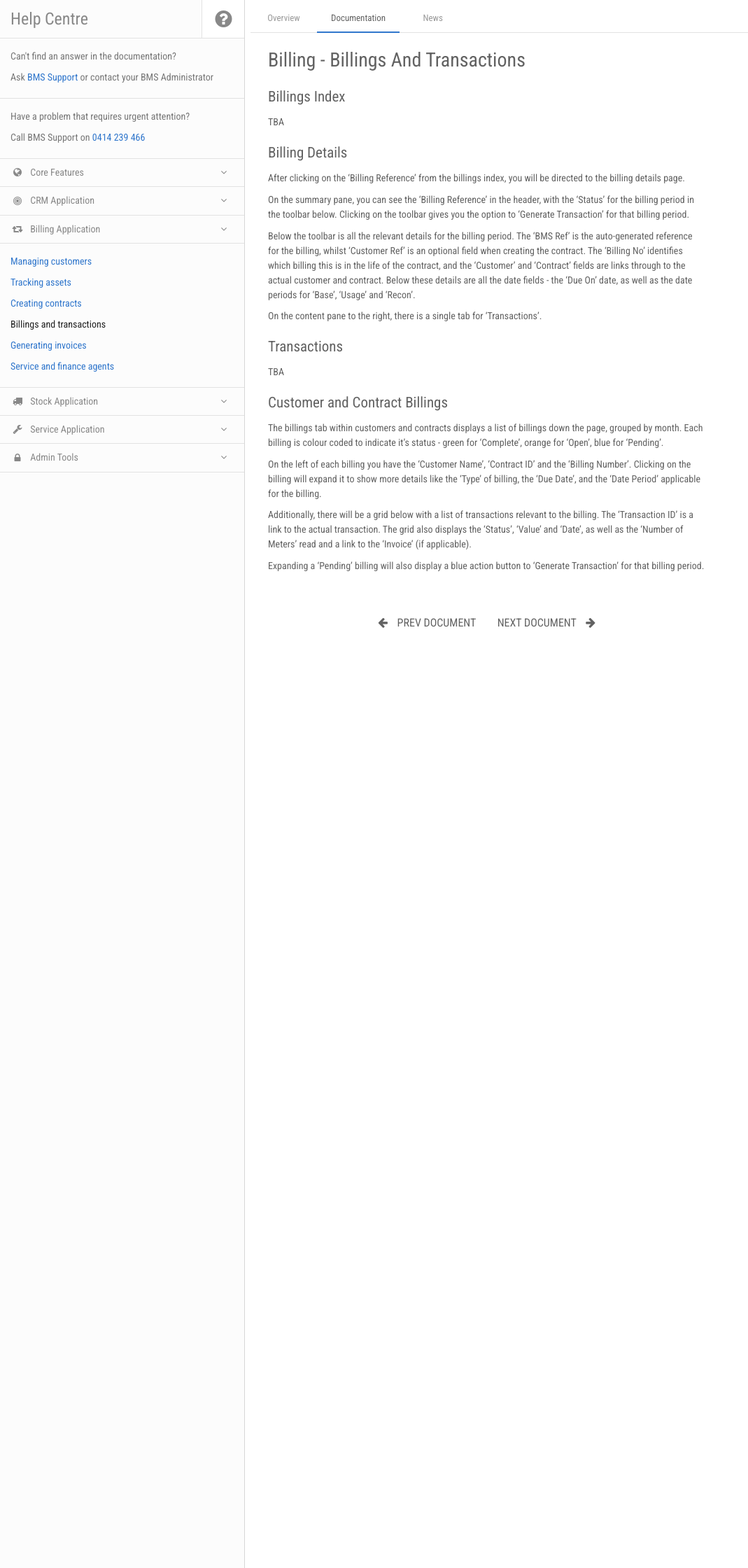
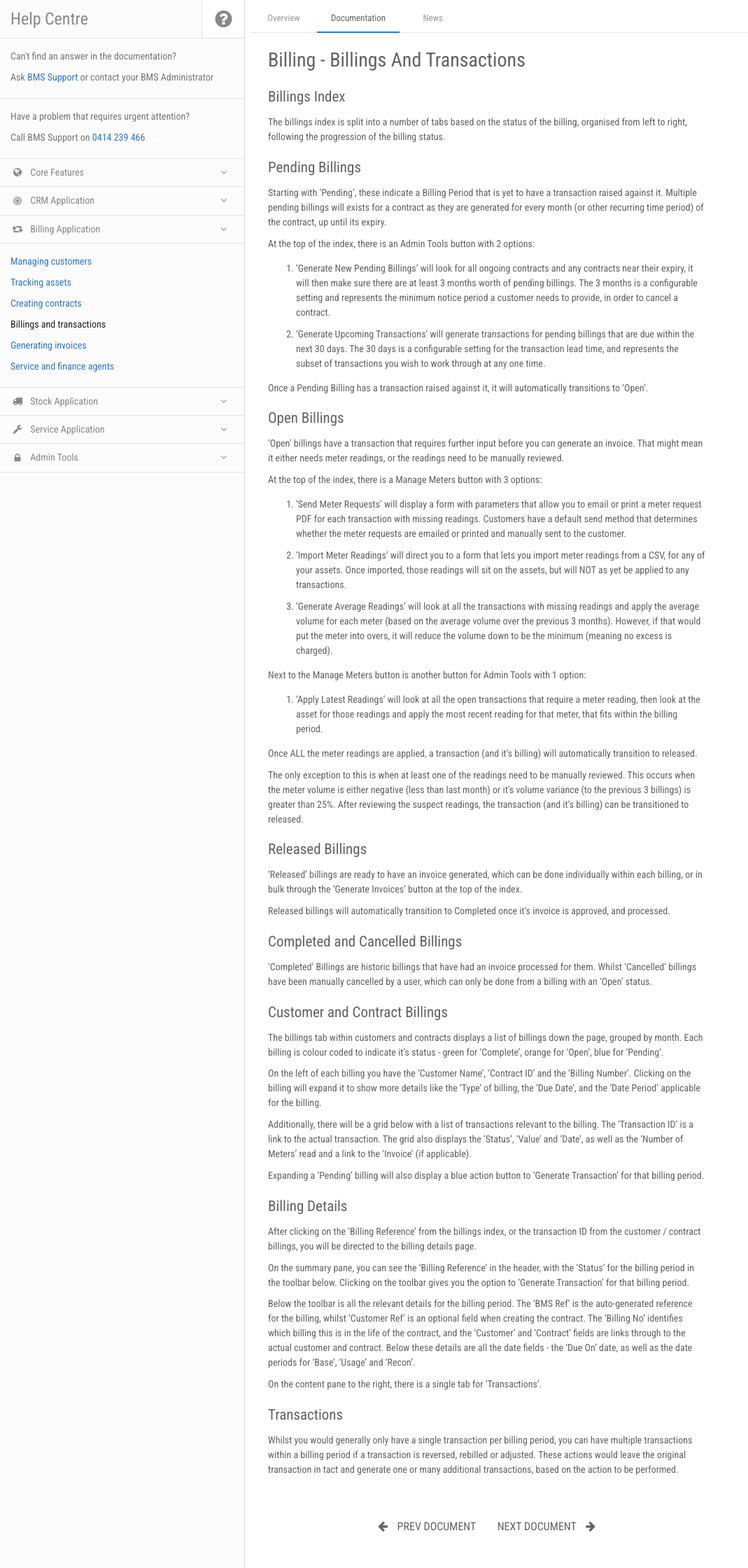
Before and after one commit to ambit/bms-support, a Jekyll site: the page built from docs/billing-billings-and-transactions.md, in a window 1280 px wide. Shown: the whole page at 70% size, without its empty margins (0-1069 px from the left). Built offline with Jekyll 4.4.1, drawn with Linux system fonts in a browser that asks for light colours; nearby versions of some CDN libraries.

Commit message:
Billings, Transactions and Invoices

```diff
--- a/docs/billing-billings-and-transactions.md
+++ b/docs/billing-billings-and-transactions.md
@@ -9,21 +9,49 @@ next_section: billing-generating-invoices
 
 ## Billings Index
 
-TBA
+The billings index is split into a number of tabs based on the status of the billing, organised from left to right, following the progression of the billing status.
 
-## Billing Details
+## Pending Billings
 
-After clicking on the 'Billing Reference' from the billings index, you will be directed to the billing details page.
+Starting with 'Pending', these indicate a Billing Period that is yet to have a transaction raised against it. Multiple pending billings will exists for a contract as they are generated for every month (or other recurring time period) of the contract, up until its expiry.
 
-On the summary pane, you can see the 'Billing Reference' in the header, with the 'Status' for the billing period in the toolbar below. Clicking on the toolbar gives you the option to 'Generate Transaction' for that billing period.
+At the top of the index, there is an Admin Tools button with 2 options:
 
-Below the toolbar is all the relevant details for the billing period. The 'BMS Ref' is the auto-generated reference for the billing, whilst 'Customer Ref' is an optional field when creating the contract. The 'Billing No' identifies which billing this is in the life of the contract, and the 'Customer' and 'Contract' fields are links through to the actual customer and contract. Below these details are all the date fields - the 'Due On' date, as well as the date periods for 'Base', 'Usage' and 'Recon'.
+1. 'Generate New Pending Billings' will look for all ongoing contracts and any contracts near their expiry, it will then make sure there are at least 3 months worth of pending billings. The 3 months is a configurable setting and represents the minimum notice period a customer needs to provide, in order to cancel a contract.
 
-On the content pane to the right, there is a single tab for 'Transactions'.
+2. 'Generate Upcoming Transactions' will generate transactions for pending billings that are due within the next 30 days. The 30 days is a configurable setting for the transaction lead time, and represents the subset of transactions you wish to work through at any one time.
 
-## Transactions
+Once a Pending Billing has a transaction raised against it, it will automatically transitions to 'Open'.
 
-TBA
+## Open Billings
+
+'Open' billings have a transaction that requires further input before you can generate an invoice. That might mean it either needs meter readings, or the readings need to be manually reviewed.
+
+At the top of the index, there is a Manage Meters button with 3 options:
+
+1. 'Send Meter Requests' will display a form with parameters that allow you to email or print a meter request PDF for each transaction with missing readings. Customers have a default send method that determines whether the meter requests are emailed or printed and manually sent to the customer.
+
+2. 'Import Meter Readings' will direct you to a form that lets you import meter readings from a CSV, for any of your assets. Once imported, those readings will sit on the assets, but will NOT as yet be applied to any transactions.
+
+3. 'Generate Average Readings' will look at all the transactions with missing readings and apply the average volume for each meter (based on the average volume over the previous 3 months). However, if that would put the meter into overs, it will reduce the volume down to be the minimum (meaning no excess is charged).
+
+Next to the Manage Meters button is another button for Admin Tools with 1 option:
+
+1. 'Apply Latest Readings' will look at all the open transactions that require a meter reading, then look at the asset for those readings and apply the most recent reading for that meter, that fits within the billing period.
+
+Once ALL the meter readings are applied, a transaction (and it's billing) will automatically transition to released.
+
+The only exception to this is when at least one of the readings need to be manually reviewed. This occurs when the meter volume is either negative (less than last month) or it's volume variance (to the previous 3 billings) is greater than 25%. After reviewing the suspect readings, the transaction (and it's billing) can be transitioned to released.
+
+## Released Billings
+
+'Released' billings are ready to have an invoice generated, which can be done individually within each billing, or in bulk through the 'Generate Invoices' button at the top of the index.
+
+Released billings will automatically transition to Completed once it's invoice is approved, and processed.
+
+## Completed and Cancelled Billings
+
+'Completed' Billings are historic billings that have had an invoice processed for them. Whilst 'Cancelled' billings have been manually cancelled by a user, which can only be done from a billing with an 'Open' status.
 
 ## Customer and Contract Billings
 
@@ -34,3 +62,17 @@ On the left of each billing you have the 'Customer Name', 'Contract ID' and the
 Additionally, there will be a grid below with a list of transactions relevant to the billing. The 'Transaction ID' is a link to the actual transaction. The grid also displays the 'Status', 'Value' and 'Date', as well as the 'Number of Meters' read and a link to the 'Invoice' (if applicable).
 
 Expanding a 'Pending' billing will also display a blue action button to 'Generate Transaction' for that billing period.
+
+## Billing Details
+
+After clicking on the 'Billing Reference' from the billings index, or the transaction ID from the customer / contract billings, you will be directed to the billing details page.
+
+On the summary pane, you can see the 'Billing Reference' in the header, with the 'Status' for the billing period in the toolbar below. Clicking on the toolbar gives you the option to 'Generate Transaction' for that billing period.
+
+Below the toolbar is all the relevant details for the billing period. The 'BMS Ref' is the auto-generated reference for the billing, whilst 'Customer Ref' is an optional field when creating the contract. The 'Billing No' identifies which billing this is in the life of the contract, and the 'Customer' and 'Contract' fields are links through to the actual customer and contract. Below these details are all the date fields - the 'Due On' date, as well as the date periods for 'Base', 'Usage' and 'Recon'.
+
+On the content pane to the right, there is a single tab for 'Transactions'.
+
+## Transactions
+
+Whilst you would generally only have a single transaction per billing period, you can have multiple transactions within a billing period if a transaction is reversed, rebilled or adjusted. These actions would leave the original transaction in tact and generate one or many additional transactions, based on the action to be performed.
```
Also changed, not shown: docs/billing-generating-invoices.md (+7 -1 lines).
